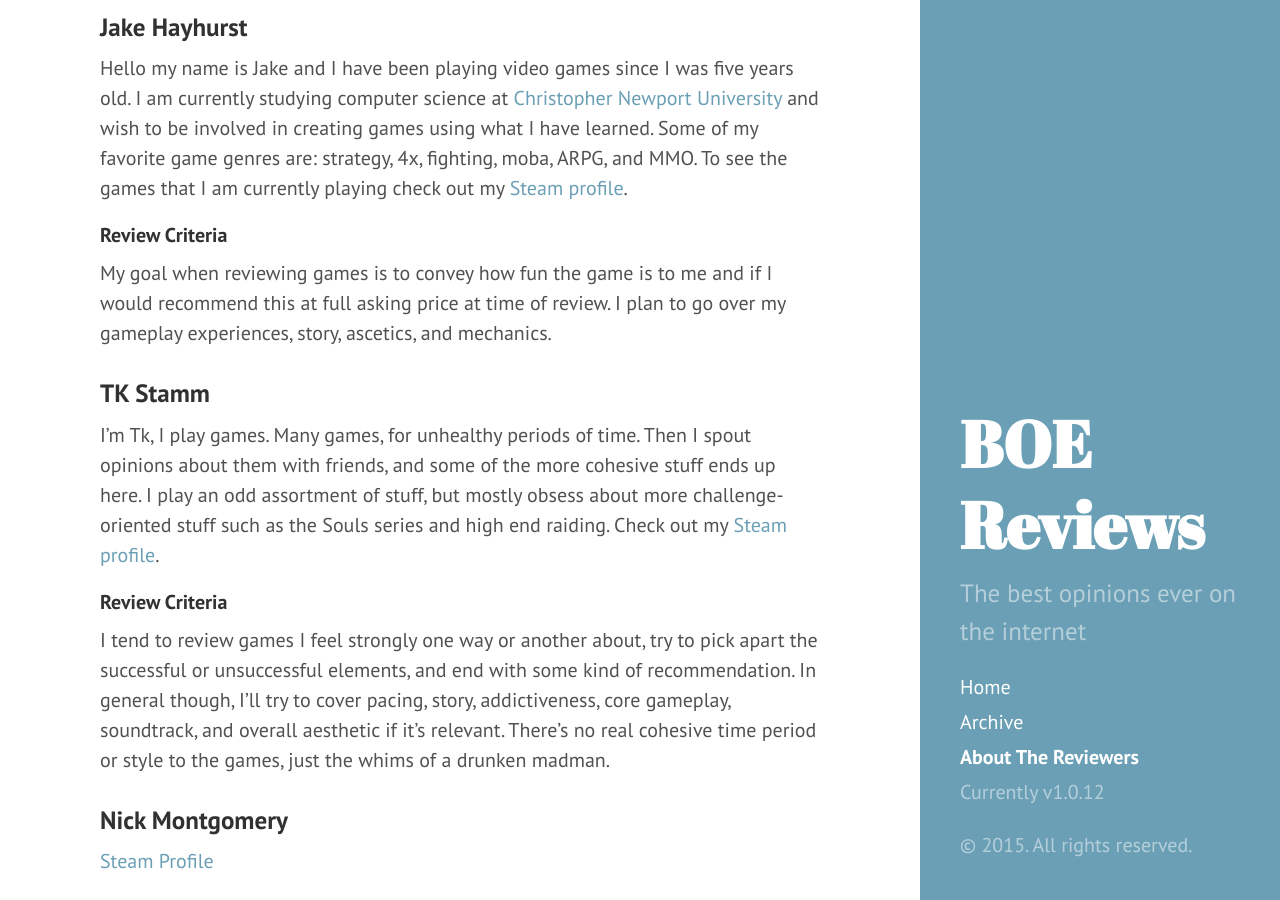
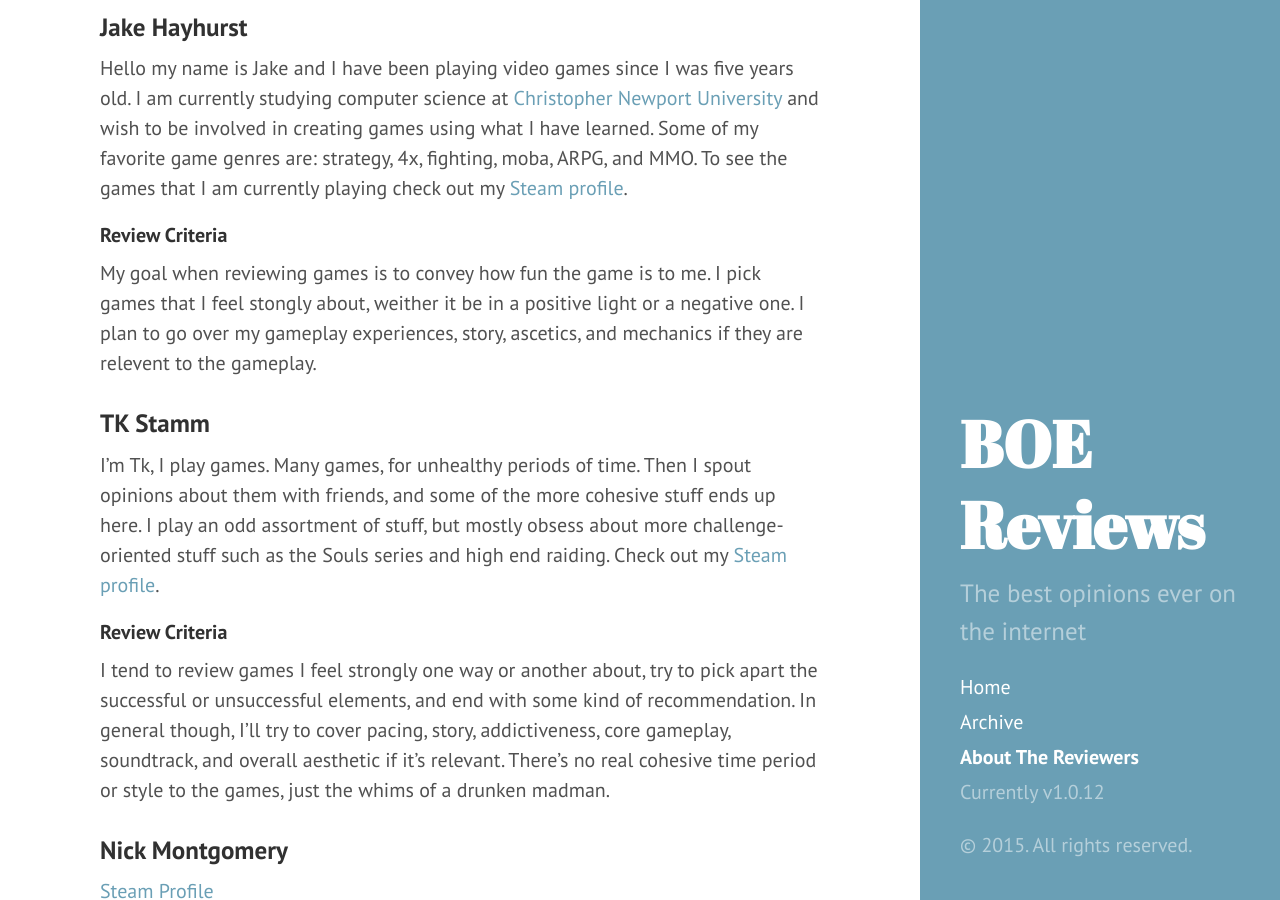
Before and after one commit to LordFluffyPants/LordFluffyPants.github.io, a Jekyll site: the page built from about.md, in a window 1280 px wide and 900 px high, scrolled down 368 px. Built offline with Jekyll 4.4.1, drawn with Linux system fonts in a browser that asks for light colours; Markdown is read by kramdown in place of the engine named in the settings.

Commit message:
updated Jake's about page

```diff
--- a/about.md
+++ b/about.md
@@ -9,7 +9,7 @@ Here at BOE Reviews we pride ourselves on a long history of playing games. With
 Hello my name is Jake and I have been playing video games since I was five years old. I am currently studying computer science at [Christopher Newport University](http://cnu.edu) and wish to be involved in creating games using what I have learned. Some of my favorite game genres are: strategy, 4x, fighting, moba, ARPG, and MMO. To see the games that I am currently playing check out my [Steam profile](http://steamcommunity.com/id/LFP/).
 
 ####Review Criteria
-My goal when reviewing games is to convey how fun the game is to me and if I would recommend this at full asking price at time of review. I plan to go over my gameplay experiences, story, ascetics, and mechanics.
+My goal when reviewing games is to convey how fun the game is to me. I pick games that I feel stongly about, weither it be in a positive light or a negative one. I plan to go over my gameplay experiences, story, ascetics, and mechanics if they are relevent to the gameplay.
 
 ###TK Stamm
 I'm Tk, I play games.  Many games, for unhealthy periods of time.  Then I spout opinions about them with friends, and some of the more cohesive stuff ends up here.  I play an odd assortment of stuff, but mostly obsess about more challenge-oriented stuff such as the Souls series and high end raiding. Check out my [Steam profile](http://steamcommunity.com/profiles/76561198033602993/).
```
